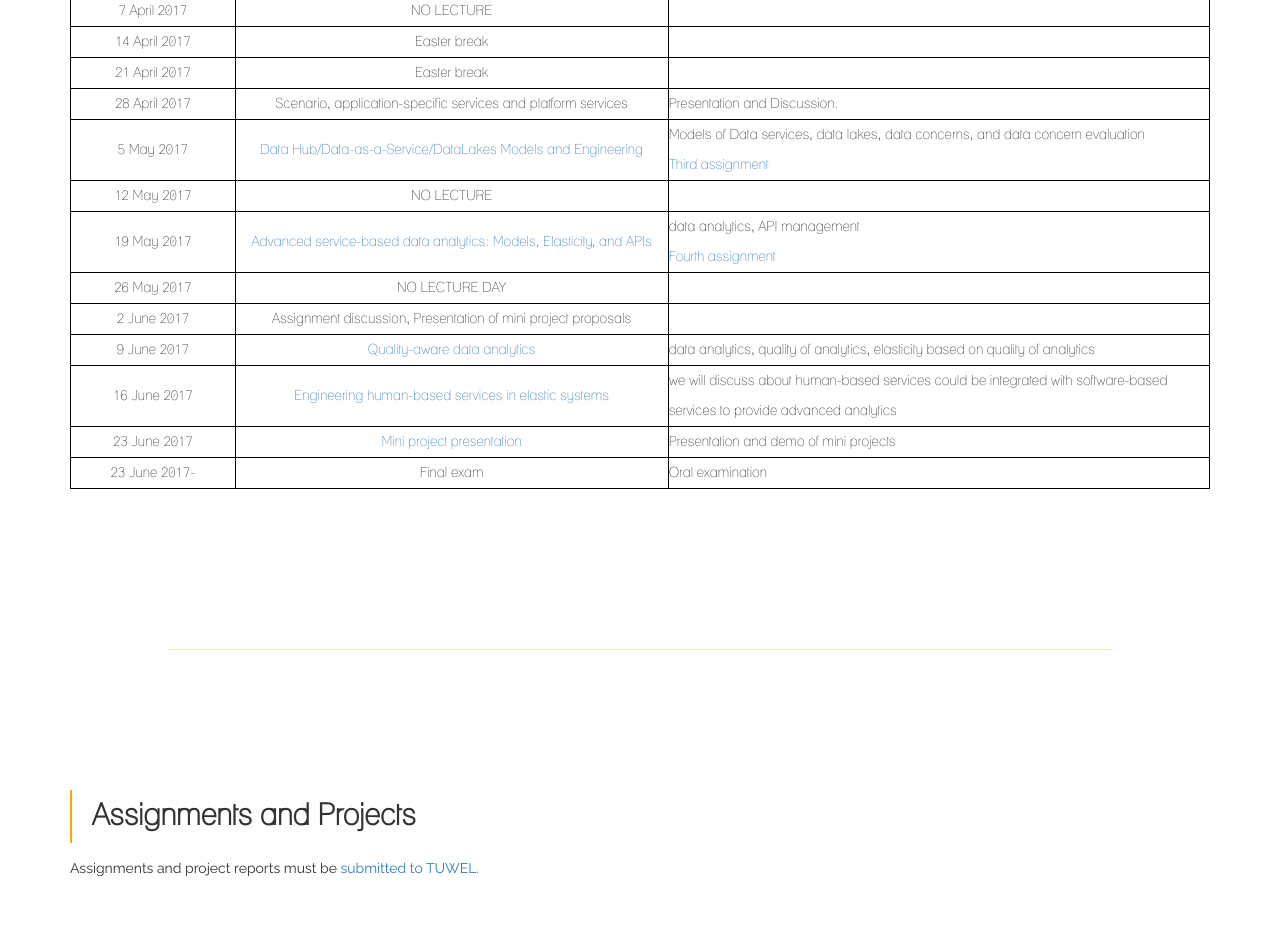
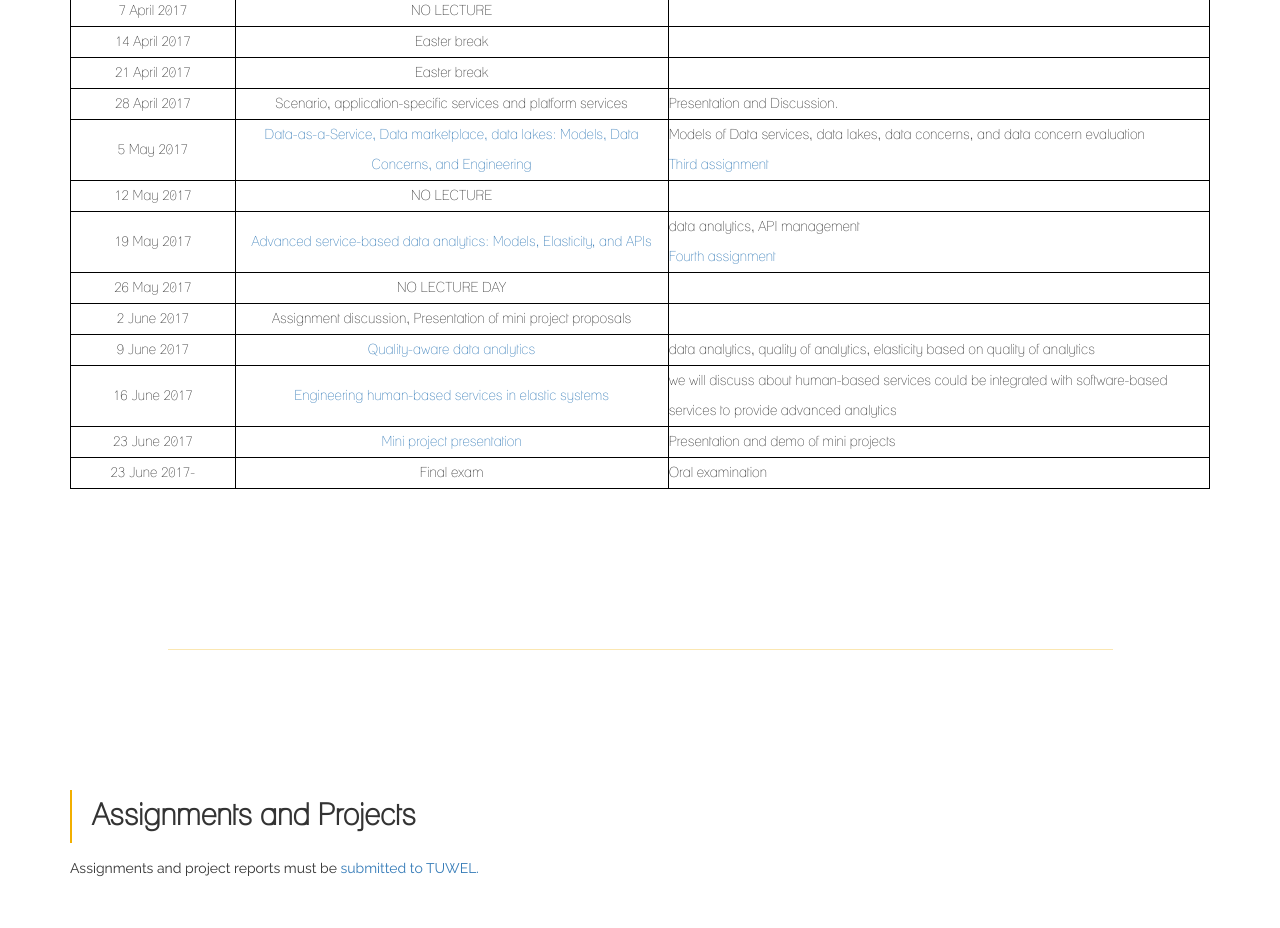
Before and after one commit to linhsolar/ase, a plain HTML site: page index.html in a window 1280 px wide. Shown: the part 1820-2748 px from the top of the page. Drawn offline with nearby package versions, Linux system fonts and the light colour scheme.

Commit message:
add new slide

```diff
--- a/index.html
+++ b/index.html
@@ -206,7 +206,7 @@ Also <a href="https://tiss.tuwien.ac.at/course/courseDetails.xhtml?windowId=320&
 				    <td style="text-align: center ! important; vertical-align:middle !important;">5 May 2017</td>
 				    <td style="text-align: center !
 				      important; vertical-align:middle
-				      !important;"><a href="pdfs/">Data Hub/Data-as-a-Service/DataLakes Models and Engineering</a></td>
+				      !important;"><a href="pdfs/truong-ase-2017-lecture4-daas_datalake_datamarket_dataconcerns.pdf">Data-as-a-Service, Data marketplace, data lakes: Models, Data Concerns, and Engineering</a></td>
 				    <td>Models of Data services, data lakes, data concerns, and data concern evaluation<br>
 				      <a href="assignments/ase-2017-3rdassignment.pdf">Third assignment</a>
 				    </td>
```
Also changed, not shown: 1 other file.
